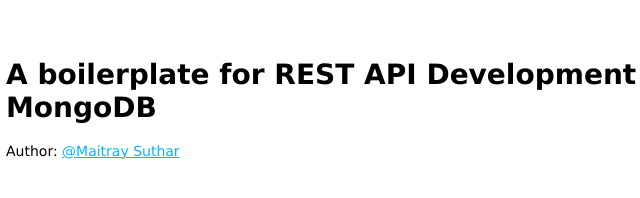
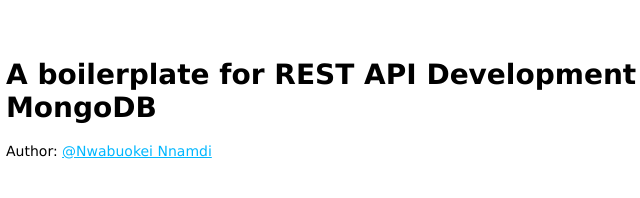
Before and after one commit to nnamdi16/farm-fresh, a website: page public/index.html in a window 1280 px wide. Shown: the full height of the page, 52-692 px from the left. Drawn offline with Linux system fonts and the light colour scheme.

Commit message:
Modified the welcome page

```diff
--- a/public/index.html
+++ b/public/index.html
@@ -7,7 +7,7 @@
 
 <body>
   <h1>A boilerplate for REST API Development with Node.js, Express, and MongoDB</h1>
-  <p>Author: <a href="mailto:maitraysuthar@gmail.com">@Maitray Suthar</a></p>
+  <p>Author: <a href="mailto:nwabuokeinnamdi@gmail.com">@Nwabuokei Nnamdi</a></p>
 </body>
 
 </html>
```
